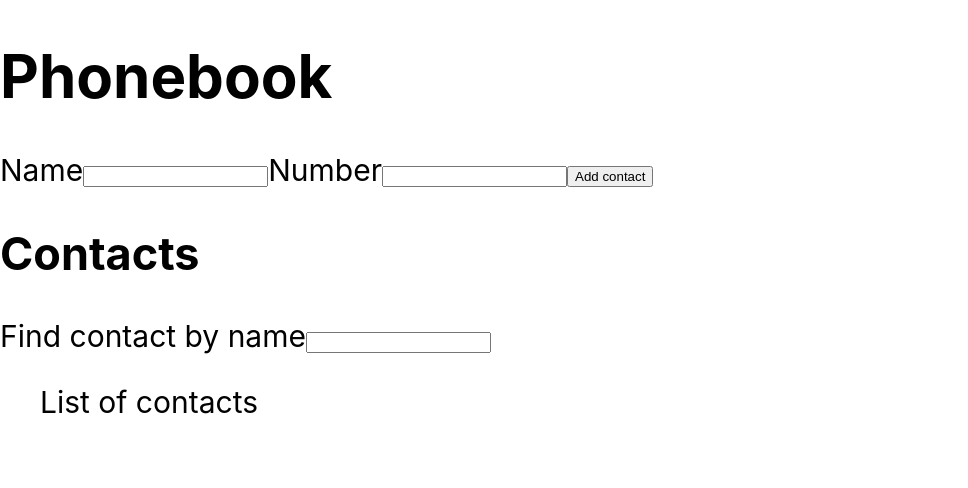
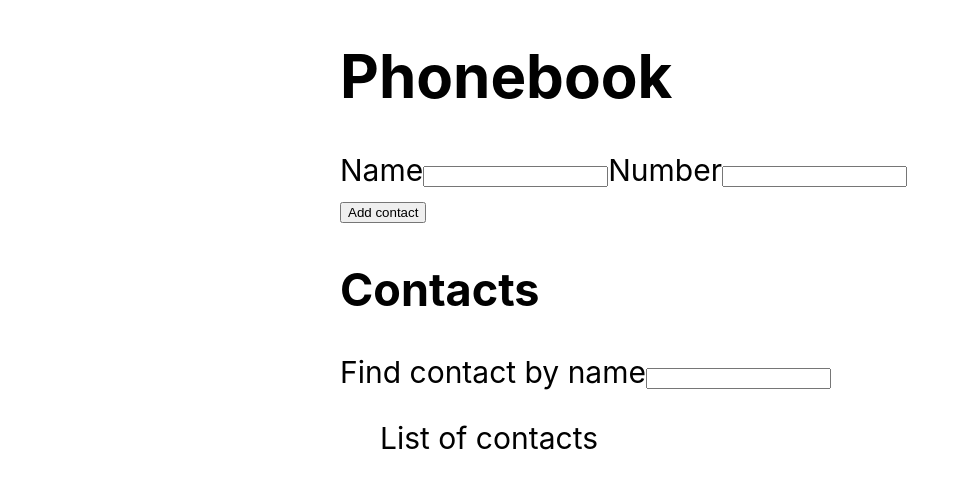
Before and after one commit to HelenBlyzniuk/goit-react-hw-02-phonebook, a React (Create React App) app: page / in a window 1280 px wide. Shown: the top 488 px of the page, without its empty margins (0-968 px from the left). Built offline with nearby package versions, Linux system fonts and the light colour scheme.

Commit message:
proptypes

```diff
--- a/package.json
+++ b/package.json
@@ -8,6 +8,7 @@
     "@testing-library/react": "^12.1.4",
     "@testing-library/user-event": "^13.5.0",
     "nanoid": "^4.0.2",
+    "prop-types": "^15.8.1",
     "react": "^18.1.0",
     "react-dom": "^18.1.0",
     "react-scripts": "5.0.1",
--- a/src/components/App.jsx
+++ b/src/components/App.jsx
@@ -18,7 +18,7 @@ export class App extends Component {
       contact => contact.name === name
     );
     if (isContact.length > 0) {
-      console.log('The contact has already existed');
+      alert('The contact has already existed');
       return;
     } else {
       const contact = {
@@ -59,6 +59,9 @@ export class App extends Component {
         style={{
           height: '100vh',
           display: 'block',
+          width: '600px',
+          marginLeft: 'auto',
+          marginRight: 'auto',
           fontSize: 30,
           color: '#010101',
         }}
--- a/src/components/ContactForm/ContactForm.jsx
+++ b/src/components/ContactForm/ContactForm.jsx
@@ -1,4 +1,5 @@
 import React, { Component } from 'react';
+import PropTypes from 'prop-types';
 
 export class ContactForm extends Component {
   state = {
@@ -59,3 +60,7 @@ export class ContactForm extends Component {
     );
   }
 }
+
+ContactForm.propTypes = {
+  onSubmit: PropTypes.func,
+};
--- a/src/components/Filter/Filter.jsx
+++ b/src/components/Filter/Filter.jsx
@@ -1,4 +1,5 @@
 import React from 'react';
+import PropTypes from 'prop-types';
 
 export const Filter = ({ value, onFilterChange }) => {
   return (
@@ -13,3 +14,8 @@ export const Filter = ({ value, onFilterChange }) => {
     </label>
   );
 };
+
+Filter.propTypes = {
+  value: PropTypes.string.isRequired,
+  onFilterChange: PropTypes.func.isRequired,
+};
```
Also changed, not shown: src/components/ContactList/ContactList.jsx (+11 -0 lines), 1 other file (tests, documents, lock files or other folders).
